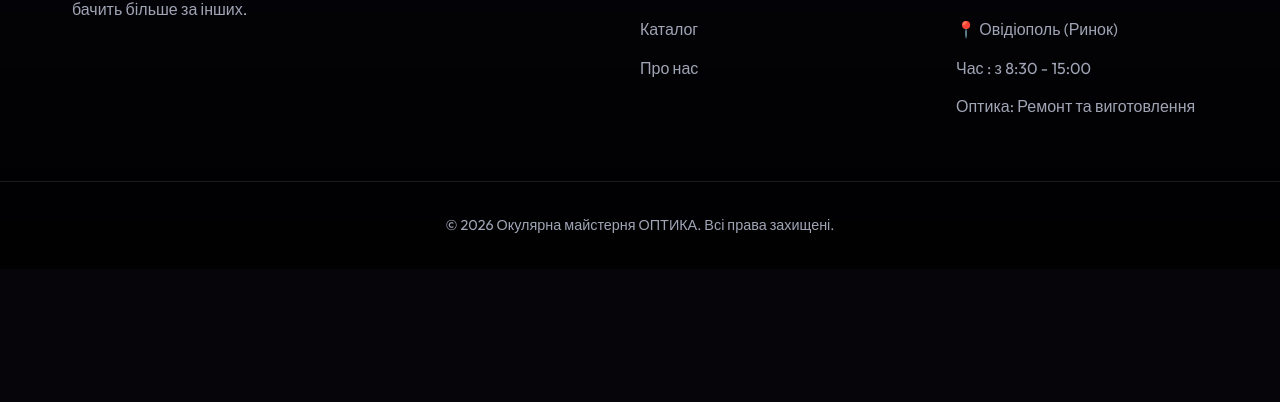
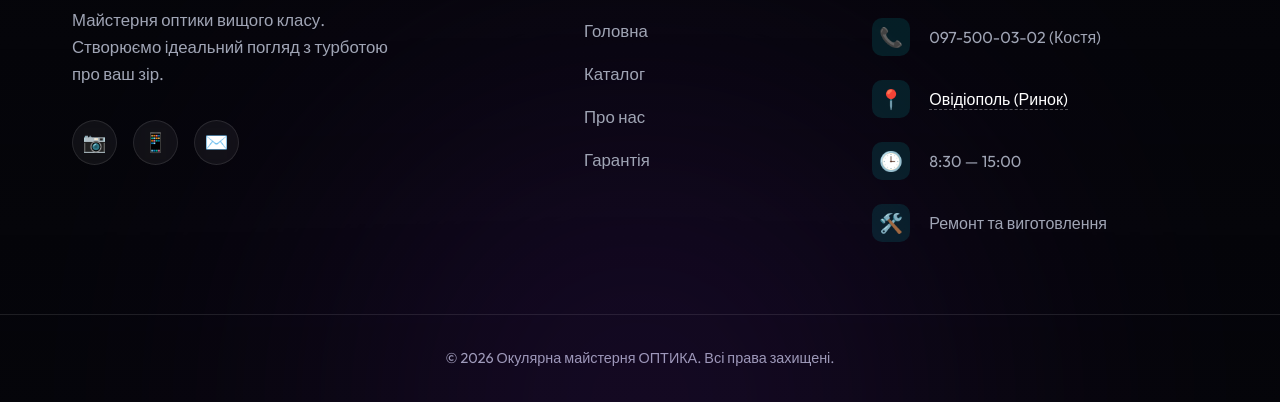
Before and after one commit to goddionysus1985/suspicious-owl, a plain HTML site: page index.html in a window 1280 px wide. Shown: the part 2712-3114 px from the top of the page. Before the commit the page ends 2981 px from the top, so only its background shows below. Drawn offline with Linux system fonts and the light colour scheme.

Commit message:
feat: revamp footer layout and fix about link

```diff
--- a/index.html
+++ b/index.html
@@ -135,8 +135,8 @@
         </div>
     </section>
 
-    <!-- Features Section -->
-    <section class="features">
+    <!-- Features Section / About -->
+    <section id="about" class="features">
         <div class="container features-grid">
             <div class="feature-card fade-in">
                 <div class="feature-icon">👁️</div>
@@ -158,13 +158,19 @@
 
     <!-- Footer -->
     <footer id="contact" class="footer">
+        <div class="footer-glow"></div>
         <div class="container footer-content">
             <div class="footer-brand">
                 <div class="logo-container">
                     <img src="assets/logo.png" alt="Окулярна майстерня ОПТИКА Логотип" class="logo-img-small">
                     <span class="logo-text">ОКУЛЯРНА МАЙСТЕРНЯ ОПТИКА</span>
                 </div>
-                <p>Магазин преміальної оптики для тих, хто бачить більше за інших.</p>
+                <p>Майстерня оптики вищого класу. Створюємо ідеальний погляд з турботою про ваш зір.</p>
+                <div class="social-links">
+                    <a href="#" class="social-btn">📷</a>
+                    <a href="#" class="social-btn">📱</a>
+                    <a href="#" class="social-btn">✉️</a>
+                </div>
             </div>
             <div class="footer-links">
                 <h4>Навігація</h4>
@@ -172,14 +178,27 @@
                     <li><a href="#home">Головна</a></li>
                     <li><a href="#collection">Каталог</a></li>
                     <li><a href="#about">Про нас</a></li>
+                    <li><a href="#warranty">Гарантія</a></li>
                 </ul>
             </div>
             <div class="footer-contact">
-                <h4>Контакти</h4>
-                <p>тел. : 0975000302 Костя</p>
-                <p><a href="https://maps.app.goo.gl/mUNDTZ87WczDvk7b6" target="_blank" class="map-link">📍 Овідіополь (Ринок)</a></p>
-                <p>Час : з 8:30 - 15:00</p>
-                <p>Оптика: Ремонт та виготовлення</p>
+                <h4>Адреса та Час</h4>
+                <div class="contact-item">
+                    <span class="contact-icon">📞</span>
+                    <p>097-500-03-02 (Костя)</p>
+                </div>
+                <div class="contact-item">
+                    <span class="contact-icon">📍</span>
+                    <p><a href="https://maps.app.goo.gl/mUNDTZ87WczDvk7b6" target="_blank" class="map-link">Овідіополь (Ринок)</a></p>
+                </div>
+                <div class="contact-item">
+                    <span class="contact-icon">🕒</span>
+                    <p>8:30 — 15:00</p>
+                </div>
+                <div class="contact-item">
+                    <span class="contact-icon">🛠️</span>
+                    <p>Ремонт та виготовлення</p>
+                </div>
             </div>
         </div>
         <div class="footer-bottom">
--- a/style.css
+++ b/style.css
@@ -496,34 +496,97 @@ body {
     }
 }
 
-/* Footer */
+/* Footer CSS */
 .footer {
-    padding: 4rem 0 2rem;
+    position: relative;
+    padding: 6rem 0 2rem;
     border-top: 1px solid var(--border-color);
-    background: linear-gradient(to top, rgba(0,0,0,0.8), transparent);
+    background: linear-gradient(to top, rgba(5, 5, 10, 0.98), rgba(5, 5, 10, 0.4));
+    overflow: hidden;
+}
+
+.footer-glow {
+    position: absolute;
+    width: 600px;
+    height: 600px;
+    background: var(--accent-glow);
+    filter: blur(150px);
+    opacity: 0.15;
+    bottom: -300px;
+    left: 50%;
+    transform: translateX(-50%);
+    z-index: 0;
+    pointer-events: none;
+    border-radius: 50%;
 }
 
 .footer-content {
+    position: relative;
+    z-index: 1;
     display: grid;
-    grid-template-columns: 2fr 1fr 1fr;
+    grid-template-columns: 2fr 1fr 1.5fr;
     gap: 4rem;
     margin-bottom: 3rem;
 }
 
 .logo-img-small {
-    height: 30px;
+    height: 35px;
     width: auto;
 }
 
 .footer-brand p {
     color: var(--text-secondary);
     margin-top: 1rem;
-    max-width: 300px;
+    max-width: 320px;
+    font-size: 1.05rem;
+}
+
+.social-links {
+    display: flex;
+    gap: 1rem;
+    margin-top: 2rem;
+}
+
+.social-btn {
+    display: flex;
+    align-items: center;
+    justify-content: center;
+    width: 45px;
+    height: 45px;
+    border-radius: 50%;
+    background: rgba(255, 255, 255, 0.05);
+    border: 1px solid rgba(255, 255, 255, 0.1);
+    color: white;
+    text-decoration: none;
+    font-size: 1.2rem;
+    transition: var(--transition);
+    backdrop-filter: blur(5px);
+}
+
+.social-btn:hover {
+    background: var(--accent-glow);
+    transform: translateY(-5px);
+    border-color: transparent;
+    box-shadow: 0 5px 15px rgba(138, 43, 226, 0.4);
 }
 
 .footer h4 {
-    margin-bottom: 1.5rem;
-    font-size: 1.2rem;
+    margin-bottom: 1.8rem;
+    font-size: 1.3rem;
+    color: var(--text-primary);
+    position: relative;
+    display: inline-block;
+}
+
+.footer h4::after {
+    content: '';
+    position: absolute;
+    left: 0;
+    bottom: -8px;
+    width: 40px;
+    height: 2px;
+    background: var(--accent-glow-alt);
+    border-radius: 2px;
 }
 
 .footer-links ul {
@@ -531,29 +594,53 @@ body {
 }
 
 .footer-links li {
-    margin-bottom: 0.8rem;
+    margin-bottom: 1rem;
 }
 
 .footer-links a {
     color: var(--text-secondary);
     text-decoration: none;
     transition: var(--transition);
+    font-size: 1.05rem;
 }
 
 .footer-links a:hover {
     color: var(--accent-glow-alt);
+    padding-left: 8px;
 }
 
-.footer-contact p {
+.contact-item {
+    display: flex;
+    gap: 1.2rem;
+    align-items: flex-start;
+    margin-bottom: 1.5rem;
+}
+
+.contact-icon {
+    font-size: 1.2rem;
+    width: 38px;
+    height: 38px;
+    display: flex;
+    align-items: center;
+    justify-content: center;
+    background: rgba(0, 255, 255, 0.1);
+    border-radius: 10px;
+    flex-shrink: 0;
+    color: var(--accent-glow-alt);
+}
+
+.contact-item p {
     color: var(--text-secondary);
-    margin-bottom: 0.8rem;
+    margin: 0;
+    line-height: 1.4;
+    padding-top: 8px;
 }
 
 .map-link {
-    color: var(--text-secondary);
+    color: var(--text-primary);
     text-decoration: none;
     transition: var(--transition);
-    border-bottom: 1px dashed transparent;
+    border-bottom: 1px dashed rgba(255,255,255,0.3);
 }
 
 .map-link:hover {
```
